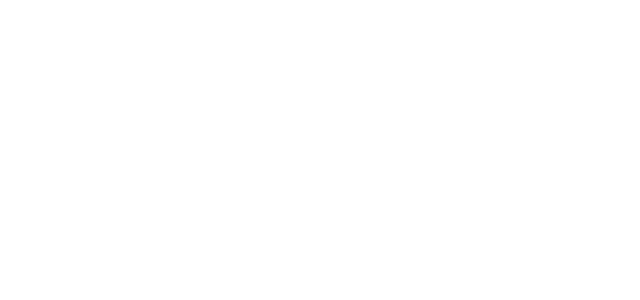
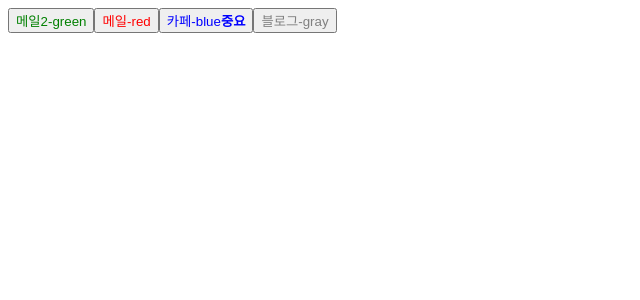
Before and after one commit to sohooroo/react, a React (Vite) app: page / in a window 1280 px wide. Shown: the top 300 px of the page, without its empty margins (0-640 px from the left). Built offline with nearby package versions, Linux system fonts and the light colour scheme.

Commit message:
props-event

```diff
--- a/src/App.jsx
+++ b/src/App.jsx
@@ -1,12 +1,63 @@
 
 import './App.css'
+import Button from './components/Button'
+import Main from './components/Main'
+import Menubutton from './components/Menubutton'
+import InputCard from './components/InputCard'
+import PostItem from './components/PostItem'
 
 function App() {
+  const posts = [
+    { id: 1, title: "React 시작하기", author: "홍길동" },
+    { id: 2, title: "JS 문법 정리", author: "김철수" },
+    { id: 3, title: "CSS 레이아웃", author: "이영희" },
+  ];
+  const inputInfo = {
+    title: "검색",
+    placeholder: "검색어를 입력하세요",
+  };
+  const menus = [
+    { id: 1, label: "메일", color: "red" },
+    { id: 2, label: "카페", color: "blue" },
+    { id: 3, label: "블로그", color: "green" },
+  ];
+  const buttonProps = {
+    text: "메일2",
+    color: "green",
+    a: 1,
+    b: 2
+  }
+  const mainData = {
+    content: "객체로 전달된 메인 콘텐츠",
+    bgColor: "lightblue"
+  }
 
   return (
-    <main>
+    <>
+    {/* {posts.map((post)=>(
 
-    </main>
+      <PostItem kye={post.id} {...post}/>
+    ))}
+
+    <InputCard {...inputInfo}/>
+
+    {menus.map((menu)=>(
+
+      <Menubutton key={menu.id} {...menu}/>
+    ))} */}
+
+
+    {/* <Main {...mainData}/>
+    <Main content={'메인 영역입니다'} bgColor={'skyblue'}/>
+    <Main bgColor={'skyblue'}/>
+      <h1>Hello React!</h1> */}
+      <Button {...buttonProps}/>
+      <Button text={'메일'} color={'red'}/>
+      <Button text={'카페'} color={'blue'}>
+        <strong>중요</strong>
+      </Button>
+      <Button text={'블로그'}/>
+    </>
   )
 }
 
--- /dev/null
+++ b/src/components/Button.jsx
@@ -0,0 +1,20 @@
+import React from 'react'
+
+const Button = ({text,color='gray',children=null}) => {
+
+    const onClickButton=()=>{
+        console.log(text)
+    }
+
+    return (
+        <button
+            style={{color:color}}
+            onClick={onClickButton}
+        >
+            {text}-{color}
+            {children}
+        </button>
+    )
+}
+
+export default Button
--- /dev/null
+++ b/src/components/InputCard.jsx
@@ -0,0 +1,12 @@
+import React from 'react'
+
+const InputCard = ({title,placeholder}) => {
+    return (
+        <div>
+            <h2>{title}</h2>
+            <input type="text" placeholder={placeholder} onChange={(e)=>console.log(e.target.value)} />
+        </div>
+    )
+}
+
+export default InputCard
--- /dev/null
+++ b/src/components/Main.jsx
@@ -0,0 +1,13 @@
+import React from 'react'
+
+const Main = ({content='컨텐츠 입니다.',bgColor}) => {
+    return (
+        <div
+            style={{backgroundColor:bgColor}}
+        >
+            {content} {bgColor}
+        </div>
+    )
+}
+
+export default Main
--- /dev/null
+++ b/src/components/Menubutton.jsx
@@ -0,0 +1,9 @@
+import React from 'react'
+
+const Menubutton = ({label, color}) => {
+    return (
+        <div style={{color:color}}>{label}</div>
+    )
+}
+
+export default Menubutton
--- /dev/null
+++ b/src/components/PostItem.jsx
@@ -0,0 +1,11 @@
+import React from 'react'
+
+const PostItem = ({title,author}) => {
+    return (
+        <div>
+            <strong>{title}</strong> : {author}
+        </div>
+    )
+}
+
+export default PostItem
```
Also changed, not shown: 2 other files (tests, documents, lock files or other folders).
